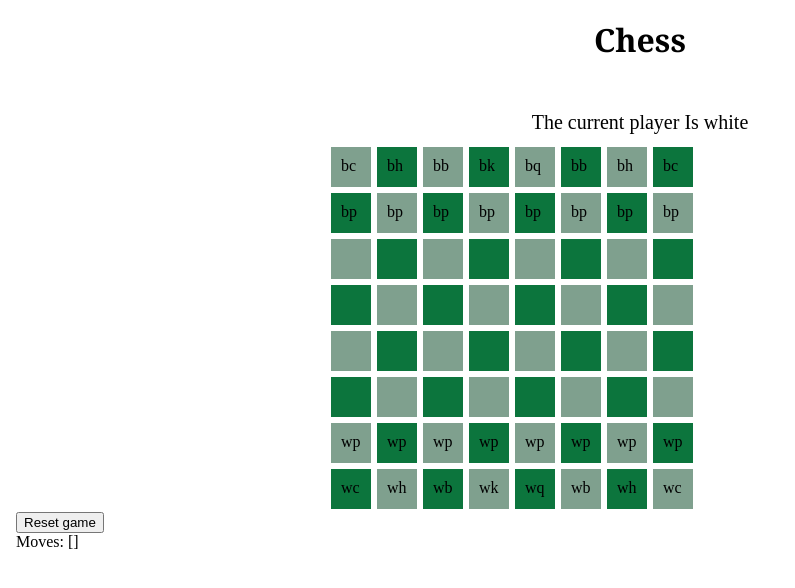
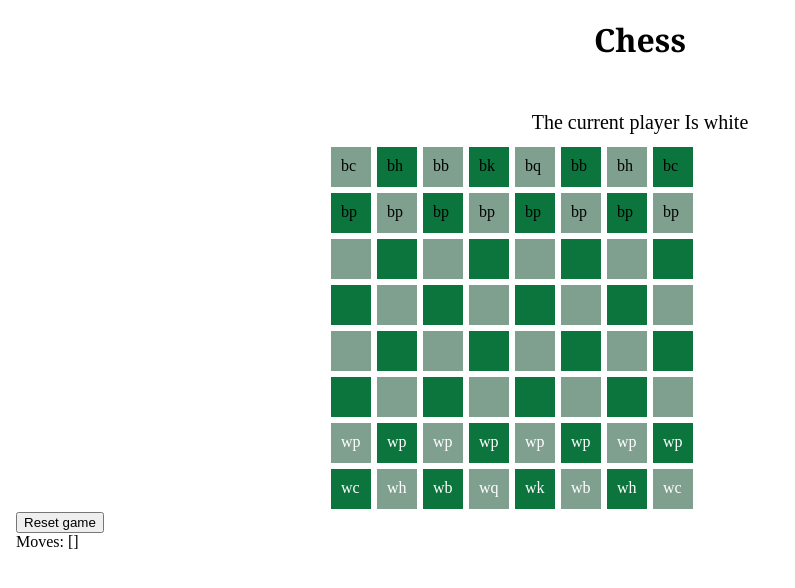
Before and after one commit to AidanSidebottom/cs-30-vue-project-1, a Vue app: page / in a window 1280 px wide. Shown: the top 588 px of the page, without its empty margins (0-795 px from the left). Built offline with nearby package versions, Linux system fonts and the light colour scheme.

Commit message:
working on move safty

```diff
--- a/src/components/board.vue
+++ b/src/components/board.vue
@@ -16,46 +16,59 @@ const board = ref([
   ['','','','','','','',''],
   ['','','','','','','',''],
   ['wp','wp','wp','wp','wp','wp','wp','wp'],
-  ['wc','wh','wb','wk','wq','wb','wh','wc'],
+  ['wc','wh','wb','wq','wk','wb','wh','wc'],
 ])
 
 const checker = (x,y)=>{
-if((x+y)%2==0)
-{
-  return 'white'
+if((x+y)%2==0){
+    return 'white'
   }
   else{
-  return 'black'
+    return 'black'
   }
 }
 
-
+const peices = (x,y)=>{
+if(board.value[x][y].charAt(0)=='b'){
+    return 'blackPcs'
+  }else{
+    return 'whitePcs'
+  }
+}
 
 const turn = (x,y)=>{
   if(holding===false){
-  player.value = player.value === 'white'? 'black' :'white'
-  choosePeice = board.value[x][y];
-  holding=true
-  board.value[x][y] = '';
+    choosePeice = board.value[x][y];
+    board.value[x][y] = '';
+    holding=true
   }else{
-  board.value[x][y]=choosePeice
-  holding=false;
-  movesList.value.push(choosePeice+' '+x+' '+y)
+    //if(moveSaftey(x,y,choosePeice)===true){
+    player.value = player.value === 'white'? 'black' :'white'
+    board.value[x][y]=choosePeice
+    holding=false;
+    movesList.value.push(choosePeice+' '+x+' '+y)
+    //}
   }
   return
 }
 
+// const moveSafety = (x,y,peice)=>{
+//   if(peice){
+//     return true;
+//   }
+// }
+
 const resetGame = ()=>{
   board.value =
   [
-  ['br','bh','bb','bk','bq','bb','bh','br'],
+  ['br','bh','bb','bq','bk','bb','bh','br'],
   ['bp','bp','bp','bp','bp','bp','bp','bp'],
   ['','','','','','','',''],
   ['','','','','','','',''],
   ['','','','','','','',''],
   ['','','','','','','',''],
   ['wp','wp','wp','wp','wp','wp','wp','wp'],
-  ['wr','wh','wb','wk','wq','wb','wh','wr'],
+  ['wr','wh','wb','wq','wk','wb','wh','wr'],
 ];
 player.value='white';
 holding=false;
@@ -84,7 +97,9 @@ choosePeice=[]
 
 
         >
-          <div>
+          <div
+           v-bind:class="peices(x,y)"
+           >
           {{board[x][y]}}
           </div>
         </div>
@@ -134,6 +149,12 @@ choosePeice=[]
   font-size: 20px;
   text-align: center;
 }
+.whitePcs{
+  color: white
+}
+.blackPcs{
+  color: black
+}
 .white:hover{
   background-color: rgb(180, 76, 16);
 }
@@ -141,4 +162,5 @@ choosePeice=[]
   background-color: rgb(180, 76, 16);
 }
 
+
 </style>
```
